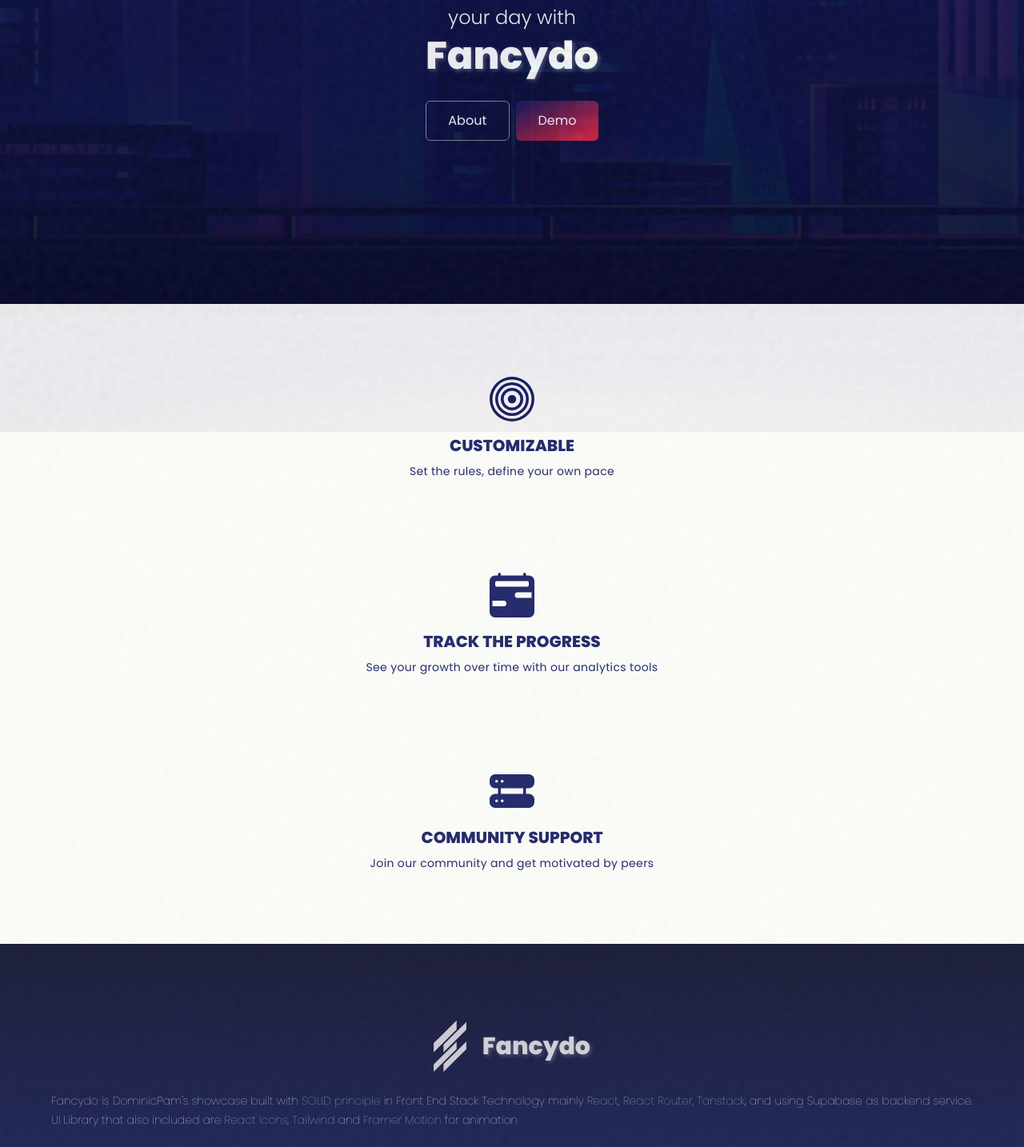
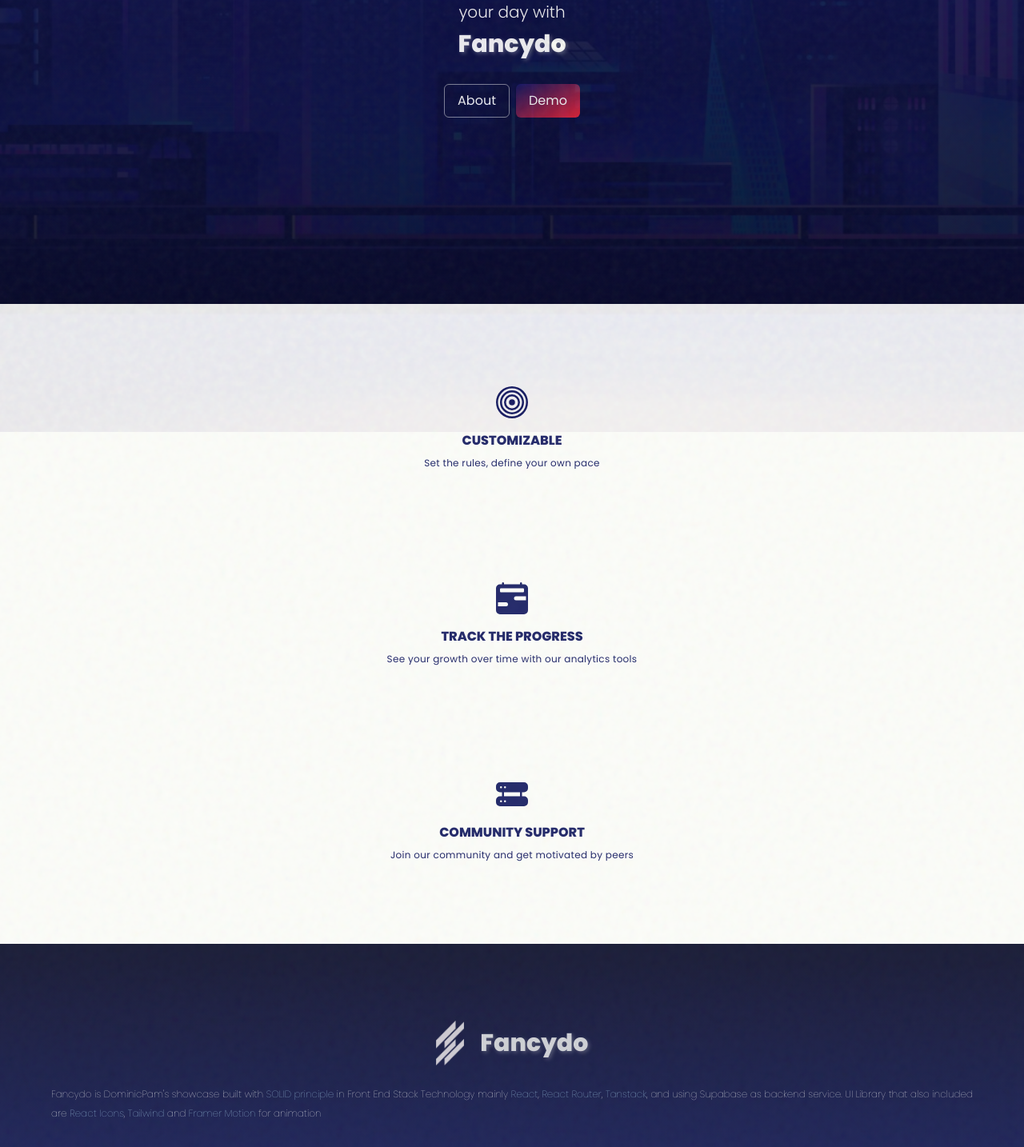
Before and after one commit to dominicpam89/reactjs-showcase-19, a React (Vite) app: page /welcome in a window 1280 px wide. Shown: the part 420-1854 px from the top of the page at 80% size. Built offline with nearby package versions, Linux system fonts and the light colour scheme; no server answers.

Commit message:
Updated UI of Home.tsx

```diff
--- a/src/features/Home/Section-1.tsx
+++ b/src/features/Home/Section-1.tsx
@@ -17,16 +17,17 @@ const HomeSection1:React.FC<Props> = ({onAboutClick}) => {
 
 	const twClasses = {
 		container: `relative w-full min-h-screen flex flex-col space-y-14 items-center justify-center bg-gradient-to-b from-primary-main-color to-primary-dark-color opacity-90`,
-		heading: `text-2xl font-light text-primary-main-contrast`,
-		title: `text-5xl font-black text-primary-main-contrast [text-shadow:_2px_2px_5px_rgba(var(--color-primary-main-contrast),30%)]`,
-		btnAbout: `w-full px-6 py-3 rounded-md border border-primary-main-contrast/50 text-md text-primary-main-contrast`,
-		btnDemo: `w-full px-6 py-3 rounded-md bg-gradient-to-br from-primary-main-color to-danger-main-color text-md text-primary-main-contrast`,
+		logo: `w-auto h-24`,
+		heading: `text-xl font-light text-primary-main-contrast`,
+		title: `text-3xl font-black text-primary-main-contrast [text-shadow:_2px_2px_5px_rgba(var(--color-primary-main-contrast),30%)]`,
+		btnAbout: `w-full px-4 py-2 rounded-md border border-primary-main-contrast/50 text-md text-primary-main-contrast`,
+		btnDemo: `w-full px-4 py-2 rounded-md bg-gradient-to-br from-primary-main-color to-danger-main-color text-md text-primary-main-contrast`,
 	}
 
 	return (
 		<>
 			<div id="section-1" className={twClasses.container}>
-				<img src={logoSrc} />
+				<img src={logoSrc} className={twClasses.logo} />
 				<div>
 					<h1 className="flex flex-col items-center space-y-2">
 						<span className={twClasses.heading}>Take control of</span>
--- a/src/features/Home/Section-2.tsx
+++ b/src/features/Home/Section-2.tsx
@@ -12,9 +12,9 @@ const Card: React.FC<CardProps> = ({ icon = null, heading, subheading }) => {
 	const twClasses = {
 		card: `flex flex-col space-y-4 items-center px-12 text-center`,
 		text: `flex flex-col space-y-2`,
-		icon: "w-14 h-auto text-primary-main-color",
-		heading: `font-extrabold text-xl text-primary-main-color uppercase`,
-		content: `font-normal text-sm tracking-wide text-primary-main-color`,
+		icon: "w-10 h-auto text-primary-main-color",
+		heading: `font-extrabold text-md text-primary-main-color uppercase`,
+		content: `font-normal text-xs tracking-wide text-primary-main-color`,
 	}
 
 	return (
--- a/src/features/Home/Section-3.tsx
+++ b/src/features/Home/Section-3.tsx
@@ -8,7 +8,7 @@ type TypeRef = React.LegacyRef<HTMLDivElement> | undefined
 
 const HomeSection3 = React.forwardRef((_,ref:TypeRef) => {
 	const twClasses = {
-		container: `w-full px-16 py-24 flex flex-col items-center justify-around space-y-8 bg-gradient-to-t from-primary-main-color to-primary-dark-color opacity-90`,
+		container: `w-full px-16 py-24 flex flex-col items-center justify-around space-y-6 bg-gradient-to-t from-primary-main-color to-primary-dark-color opacity-90`,
 		card: `flex flex-col space-y-4 items-center`,
 		socialContainer: `w-full flex flex-row space-x-4 justify-around`,
 	}
--- a/src/features/Home/Section-3/Brand.tsx
+++ b/src/features/Home/Section-3/Brand.tsx
@@ -11,7 +11,7 @@ export default function Section3_Brand(){
 
 	const twClasses = {
 		container: `flex flex-row space-x-5 items-center justify-center`,
-		logo: `h-16 w-auto opacity-80`,
+		logo: `h-14 w-auto opacity-80`,
 		title: `text-3xl font-extrabold text-primary-main-contrast [text-shadow:_2px_2px_5px_rgba(var(--color-primary-main-contrast),30%)] opacity-80`,
 	}
 
--- a/src/features/Home/Section-3/BrandDescription.tsx
+++ b/src/features/Home/Section-3/BrandDescription.tsx
@@ -10,7 +10,7 @@ export default function Section3_BrandDescription() {
 	const context = useContext(ContextMain)
 	const descriptionFont =
 		context.theme.current === "theme-relax" ? "font-medium" : "font-thin"
-	const twClass = `${descriptionFont} py-2 text-sm text-primary-main-contrast text-justify hyphens-auto break-words leading-6`
+	const twClass = `${descriptionFont} py-2 text-xs text-primary-main-contrast text-justify hyphens-auto break-words leading-6`
 	return (
 		<p className={twClass}>
 			Fancydo is DominicPam's showcase built with <HW>SOLID principle</HW> in
--- a/src/features/Home/Section-3/SocialLink.tsx
+++ b/src/features/Home/Section-3/SocialLink.tsx
@@ -10,7 +10,7 @@ const Section3_SocialLink:React.FC<SocialLinkProps> = (props) => {
 	const twClasses = {
 		container: `w-full flex flex-row space-x-4 justify-around`,
 		link: ``,
-		icon: `w-auto h-8 text-primary-main-contrast opacity-80`,
+		icon: `w-auto h-6 text-primary-main-contrast opacity-80`,
 	}
 	return (
 		<a {...props} className={twClasses.link}>
```
